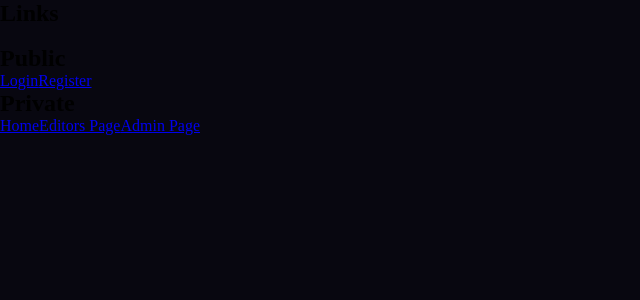
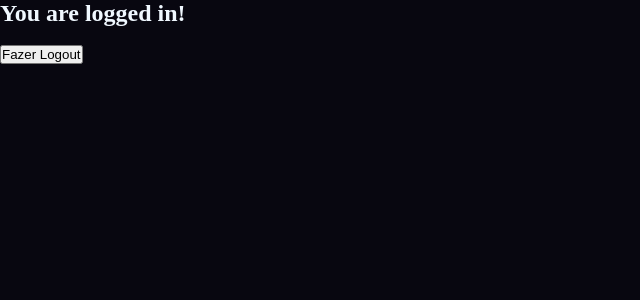
Before and after one commit to gussruiz/SAOITR, a React (Create React App) app in the folder client/: page /linkpage in a window 1280 px wide. Shown: the top 300 px of the page, without its empty margins (0-640 px from the left). Built offline with nearby package versions, Linux system fonts and the light colour scheme.

Commit message:
hope its fine

```diff
--- a/client/src/App.js
+++ b/client/src/App.js
@@ -5,7 +5,7 @@ import Layout from "./components/Layout";
 import Admin from "./components/Admin";
 import Missing from "./components/Missing";
 import Unauthorized from "./components/Unauthorized";
-import LinkPage from "./components/LinkPage";
+import LinkPage from "./components/LinkPage/LinkPage";
 import RequireAuth from "./components/RequireAuth";
 
 import { Routes, Route } from "react-router-dom";
--- a/client/src/components/LinkPage.js
+++ /dev/null
@@ -1,20 +0,0 @@
-import { Link } from "react-router-dom"
-
-const LinkPage = () => {
-    return (
-        <section>
-            <h1>Links</h1>
-            <br />
-            <h2>Public</h2>
-            <Link to="/login">Login</Link>
-            <Link to="/register">Register</Link>
-            <br />
-            <h2>Private</h2>
-            <Link to="/">Home</Link>
-            <Link to="/editor">Editors Page</Link>
-            <Link to="/admin">Admin Page</Link>
-        </section>
-    )
-}
-
-export default LinkPage
--- /dev/null
+++ b/client/src/components/LinkPage/LinkPage.css
@@ -0,0 +1,5 @@
+.linkPage_main{
+    color: aliceblue;
+    display: flex;
+    flex-direction: column;
+}
--- /dev/null
+++ b/client/src/components/LinkPage/LinkPage.js
@@ -0,0 +1,35 @@
+import { Link } from "react-router-dom"
+import './LinkPage.css'
+import axios from 'axios';
+
+
+const handleLogout = async (e) => {
+    const id = parseInt(localStorage.getItem('id'));
+    const token = localStorage.getItem('token')
+    e.preventDefault();
+    try {
+        const response = await axios.post('/logout',
+        { id: id},
+        {
+            headers: { 'Content-Type': 'application/json', 'authorization': `Bearer ${token}`},
+        }
+        );
+        console.log(id)
+    } catch (err){
+        console.log('erro', err);
+    }
+}
+
+const LinkPage = () => {
+    return (
+        <section className="linkPage_main">
+            <h1>You are logged in!</h1>
+            <br />
+            <p>
+                <button onClick={handleLogout} href="/register">Fazer Logout</button>
+            </p>
+        </section>
+    )
+}
+
+export default LinkPage
--- a/client/src/components/Login/Login.js
+++ b/client/src/components/Login/Login.js
@@ -1,6 +1,6 @@
 import { useState, useRef, useEffect } from 'react';
 import useAuth from '../../hooks/useAuth';
-import { Link, useNavigate, useLocation } from 'react-router-dom';
+import { Link, useNavigate} from 'react-router-dom';
 import axios from '../../api/axios';
 import './Login.css'
 
@@ -12,8 +12,6 @@ const Login = () => {
     const { setAuth } = useAuth();
 
     const navigate = useNavigate();
-    const location = useLocation();
-    const from = location.state?.from?.pathname || "/";
 
     const emailRef = useRef();
     const errRef = useRef();
@@ -45,7 +43,7 @@ const Login = () => {
             setAuth({ email, password, token });
             setEmail('');
             setPassword('');
-            navigate('/', { replace: true });
+            navigate('/linkpage', { replace: true });
         } catch (err) {
             if (!err?.response) {
                 setErrMsg('No server response');
```
